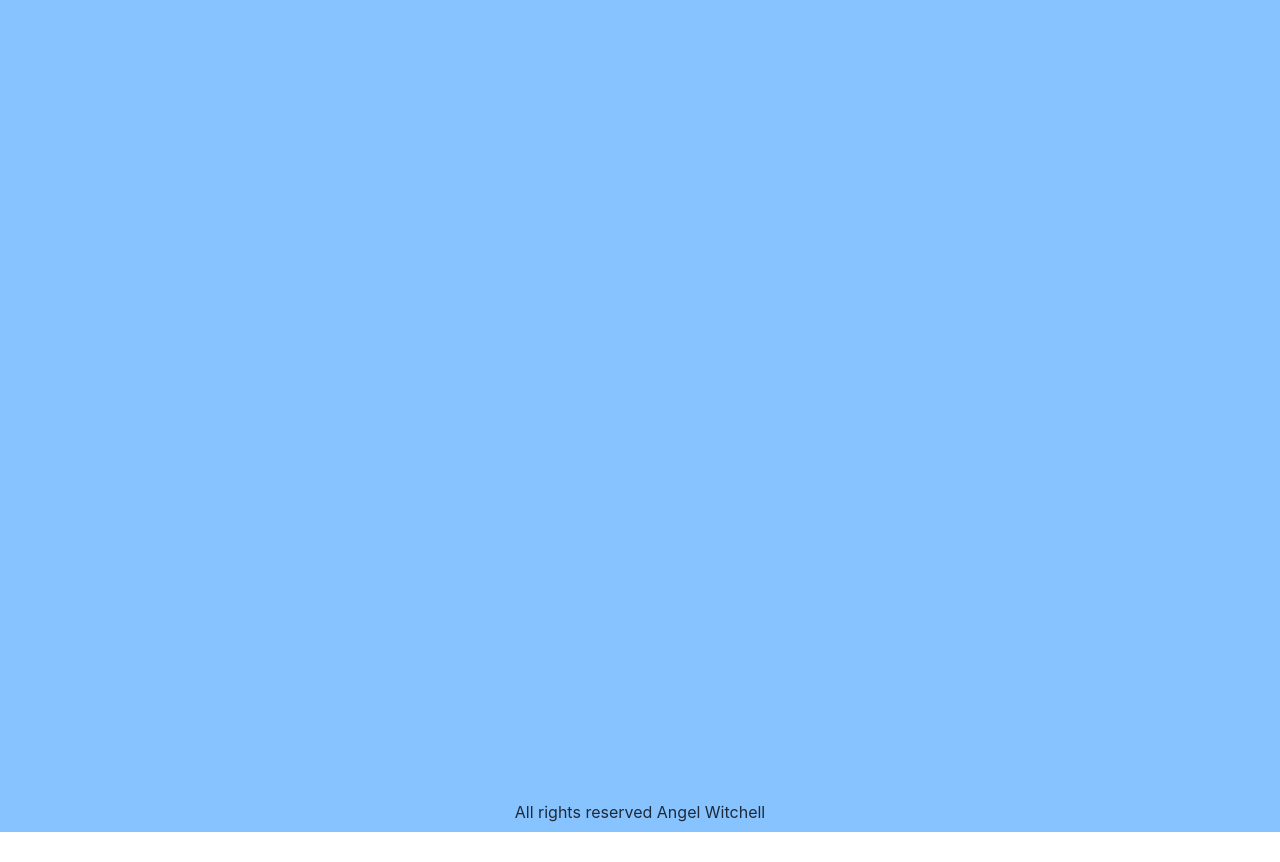
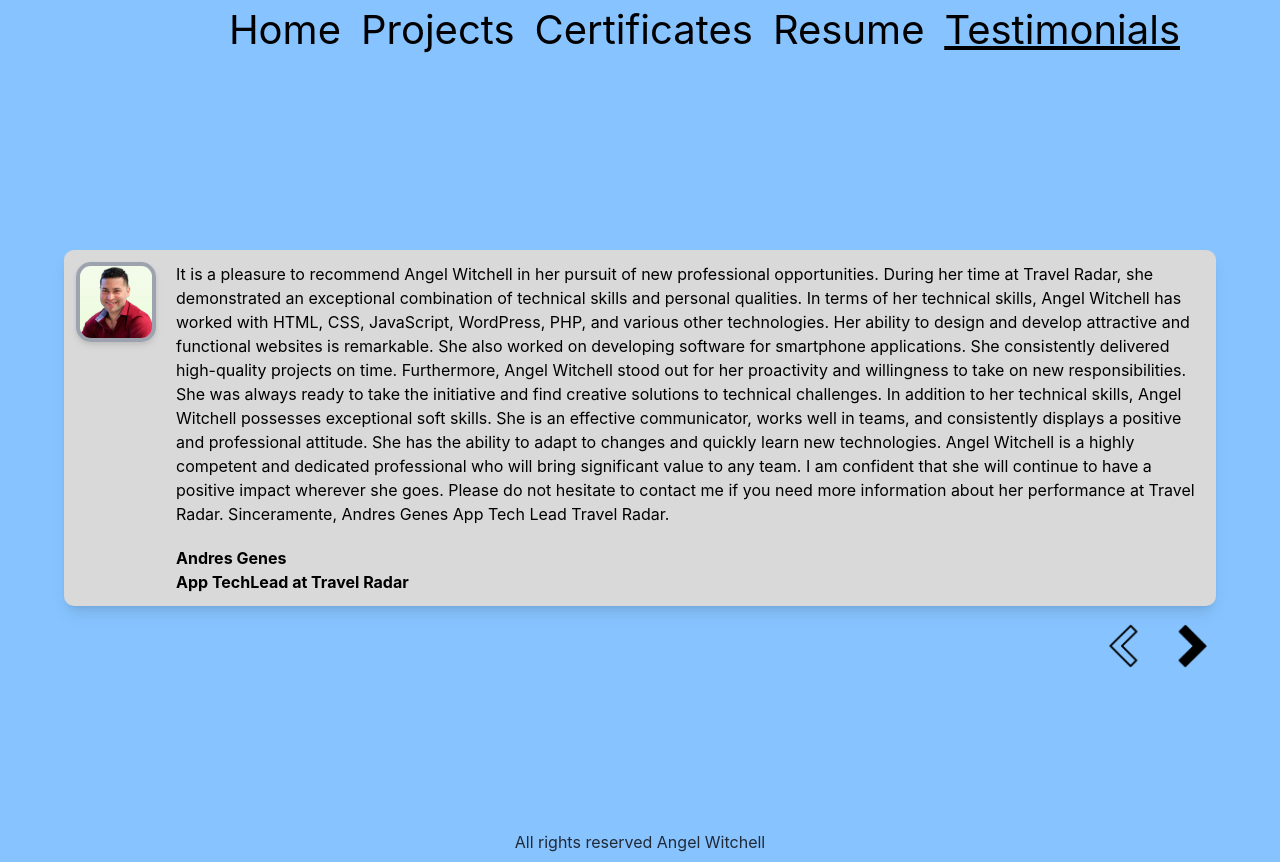
Before and after one commit to Angel2001-programmer/AngelPortfolio, a React (Create React App) app: page /#/AngelPortfolio/testimonials in a window 1280 px wide. Before the commit the page ends 832 px from the top, so only its background shows below. Built offline with nearby package versions, Linux system fonts and the light colour scheme.

Commit message:
updating links between pages.

```diff
--- a/src/RoutesNav.jsx
+++ b/src/RoutesNav.jsx
@@ -15,22 +15,22 @@ const RoutesNav = () => {
       />
       <Route
         exact
-        path='/project'
+        path='/AngelPortfolio/project'
         element={<Project />}
       />
       <Route
         exact
-        path='/certificates'
+        path='/AngelPortfolio/certificates'
         element={<Certificate />}
       />
       <Route
         exact
-        path='/resume'
+        path='/AngelPortfolio/resume'
         element={<Resume />}
       />
       <Route
         exact
-        path='/testimonials'
+        path='/AngelPortfolio/testimonials'
         element={<Testimonial />}
       />
     </Routes>
--- a/src/pages/certificates.jsx
+++ b/src/pages/certificates.jsx
@@ -19,16 +19,16 @@ const Certificates = () => {
             <a href='/'>Home</a>
           </li>
           <li className='text-[40px] cursor-pointer'>
-            <a href='/project'>Projects</a>
+            <a href='/AngelPortfolio/project'>Projects</a>
           </li>
           <li className='text-[40px] underline cursor-pointer'>
-            <a href='/certificates'>Certificates</a>
+            <a href='/AngelPortfolio/certificates'>Certificates</a>
           </li>
           <li className='text-[40px] cursor-pointer'>
-            <a href='/resume'>Resume</a>
+            <a href='/AngelPortfolio/resume'>Resume</a>
           </li>
           <li className='text-[40px] cursor-pointer'>
-            <a href='/testimonials'>Testimonials</a>
+            <a href='/AngelPortfolio/testimonials'>Testimonials</a>
           </li>
         </ul>
       </header>
--- a/src/pages/home.jsx
+++ b/src/pages/home.jsx
@@ -12,16 +12,16 @@ const Home = () => {
             <a href='/'>Home</a>
           </li>
           <li className='text-[40px] cursor-pointer'>
-            <a href='/project'>Projects</a>
+            <a href='/AngelPortfolio/project'>Projects</a>
           </li>
           <li className='text-[40px] cursor-pointer'>
-            <a href='/certificates'>Certificates</a>
+            <a href='/AngelPortfolio/certificates'>Certificates</a>
           </li>
           <li className='text-[40px] cursor-pointer'>
-            <a href='/resume'>Resume</a>
+            <a href='/AngelPortfolio/resume'>Resume</a>
           </li>
           <li className='text-[40px] cursor-pointer'>
-            <a href='/testimonials'>Testimonials</a>
+            <a href='/AngelPortfolio/testimonials'>Testimonials</a>
           </li>
         </ul>
       </header>
--- a/src/pages/projects.jsx
+++ b/src/pages/projects.jsx
@@ -38,16 +38,16 @@ const Projects = () => {
             <a href='/'>Home</a>
           </li>
           <li className='text-[40px] underline cursor-pointer'>
-            <a href='/project'>Projects</a>
+            <a href='/AngelPortfolio/project'>Projects</a>
           </li>
           <li className='text-[40px] cursor-pointer'>
-            <a href='/certificates'>Certificates</a>
+            <a href='/AngelPortfolio/certificates'>Certificates</a>
           </li>
           <li className='text-[40px] cursor-pointer'>
-            <a href='/resume'>Resume</a>
+            <a href='/AngelPortfolio/resume'>Resume</a>
           </li>
           <li className='text-[40px] cursor-pointer'>
-            <a href='/testimonials'>Testimonials</a>
+            <a href='/AngelPortfolio/testimonials'>Testimonials</a>
           </li>
         </ul>
       </header>
--- a/src/pages/resume.jsx
+++ b/src/pages/resume.jsx
@@ -7,16 +7,16 @@ const Resume = () => {
             <a href='/'>Home</a>
           </li>
           <li className='text-[40px] cursor-pointer'>
-            <a href='/project'>Projects</a>
+            <a href='/AngelPortfolio/project'>Projects</a>
           </li>
           <li className='text-[40px] cursor-pointer'>
-            <a href='/certificates'>Certificates</a>
+            <a href='/AngelPortfolio/certificates'>Certificates</a>
           </li>
           <li className='text-[40px] underline cursor-pointer'>
-            <a href='/resume'>Resume</a>
+            <a href='/AngelPortfolio/resume'>Resume</a>
           </li>
           <li className='text-[40px] cursor-pointer'>
-            <a href='/testimonials'>Testimonials</a>
+            <a href='/AngelPortfolio/testimonials'>Testimonials</a>
           </li>
         </ul>
       </header>
--- a/src/pages/testimonials.jsx
+++ b/src/pages/testimonials.jsx
@@ -82,16 +82,16 @@ const Testimonials = () => {
             <a href='/'>Home</a>
           </li>
           <li className='text-[40px] cursor-pointer'>
-            <a href='/project'>Projects</a>
+            <a href='/AngelPortfolio/project'>Projects</a>
           </li>
           <li className='text-[40px] cursor-pointer'>
-            <a href='/certificates'>Certificates</a>
+            <a href='/AngelPortfolio/certificates'>Certificates</a>
           </li>
           <li className='text-[40px] cursor-pointer'>
-            <a href='/resume'>Resume</a>
+            <a href='/AngelPortfolio/resume'>Resume</a>
           </li>
           <li className='text-[40px] underline cursor-pointer'>
-            <a href='/testimonials'>Testimonials</a>
+            <a href='/AngelPortfolio/testimonials'>Testimonials</a>
           </li>
         </ul>
       </header>
```
